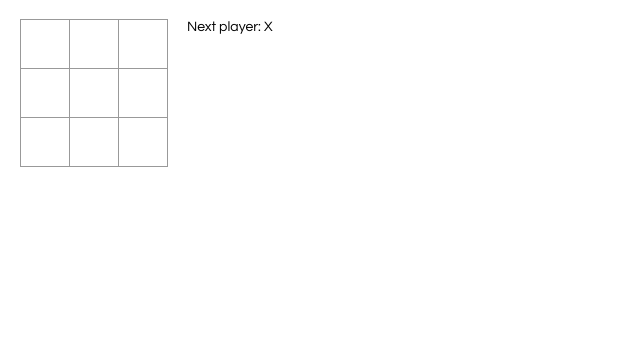
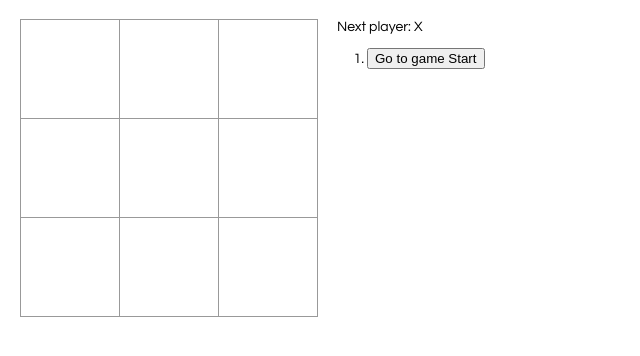
Before and after one commit to Ben-893/Tic-Tac-Toe-React, a React app: page / in a window 1280 px wide. Shown: the whole page, without its empty margins (0-640 px from the left). Built offline with nearby package versions, Linux system fonts and the light colour scheme.

Commit message:
Added the ability to display a history of moves

```diff
--- a/src/Game.js
+++ b/src/Game.js
@@ -8,14 +8,14 @@ class Game extends React.Component {
       history: [
         {
           squares: Array(9).fill(null),
-        },
-      ],
-      xIsNext: true,
+        }],
+        stepNumber: 0,
+        xIsNext: true,
     };
   }
 
   handleClick(i) {
-    const history = this.state.history;
+    const history = this.state.history.slice(0, this.state.stepNumber + 1);
     const current = history[history.length - 1];
     const squares = current.squares.slice();
     if (calculateWinner(squares) || squares[i]) {
@@ -23,19 +23,36 @@ class Game extends React.Component {
     }
     squares[i] = this.state.xIsNext ? "X" : "O";
     this.setState({
-      history: history.concat([
-        {
+      history: history.concat([{
           squares: squares,
-        },
-      ]),
-      xIsNext: !this.state.xIsNext,
+        }]),
+        stepNumber: history.length,
+        xIsNext: !this.state.xIsNext,
+    });
+  }
+
+  jumpTo(step) {
+    this.setState({
+      stepNumber: step,
+      xIsNext: (step % 2) === 0,
     });
   }
 
   render() {
     const history = this.state.history;
-    const current = history[history.length - 1];
+    const current = history[this.state.stepNumber];
     const winner = calculateWinner(current.squares);
+
+    const moves = history.map((step, move) => {
+      const desc = move ?
+      `Go to move # ${move}`:
+      "Go to game Start";
+      return (
+        <li key={move}>
+          <button onClick={() => this.jumpTo(move)}>{desc}</button>
+        </li>
+      );
+    });
 
     let status;
     if (winner) {
@@ -54,7 +71,7 @@ class Game extends React.Component {
         </div>
         <div className="game-info">
           <div>{status}</div>
-          <ol>{/* TODO */}</ol>
+          <ol>{moves}</ol>
         </div>
       </div>
     );
--- a/src/index.css
+++ b/src/index.css
@@ -21,15 +21,15 @@ ol, ul {
   background: #fff;
   border: 1px solid #999;
   float: left;
-  font-size: 24px;
+  font-size: 50px;
   font-weight: bold;
   line-height: 34px;
-  height: 50px;
+  height: 100px;
   margin-right: -1px;
   margin-top: -1px;
   padding: 0;
   text-align: center;
-  width: 50px;
+  width: 100px;
 }
 
 .square:focus {
```
